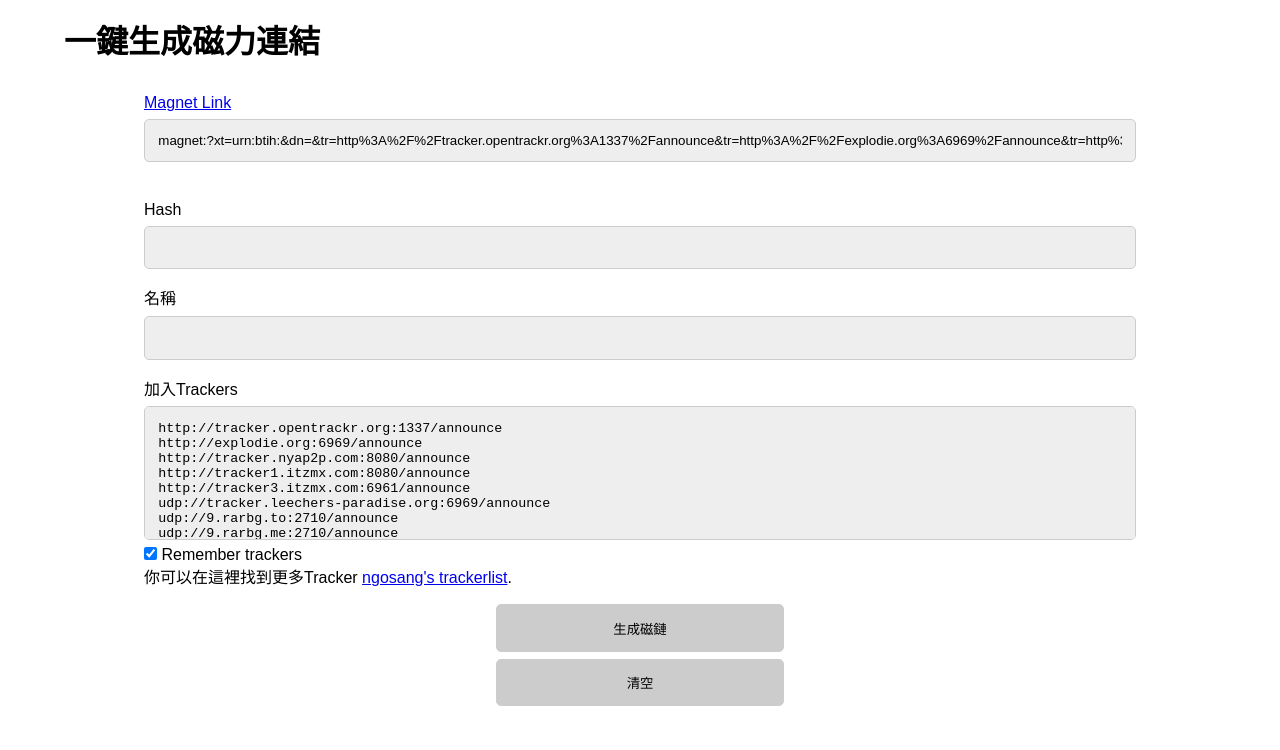
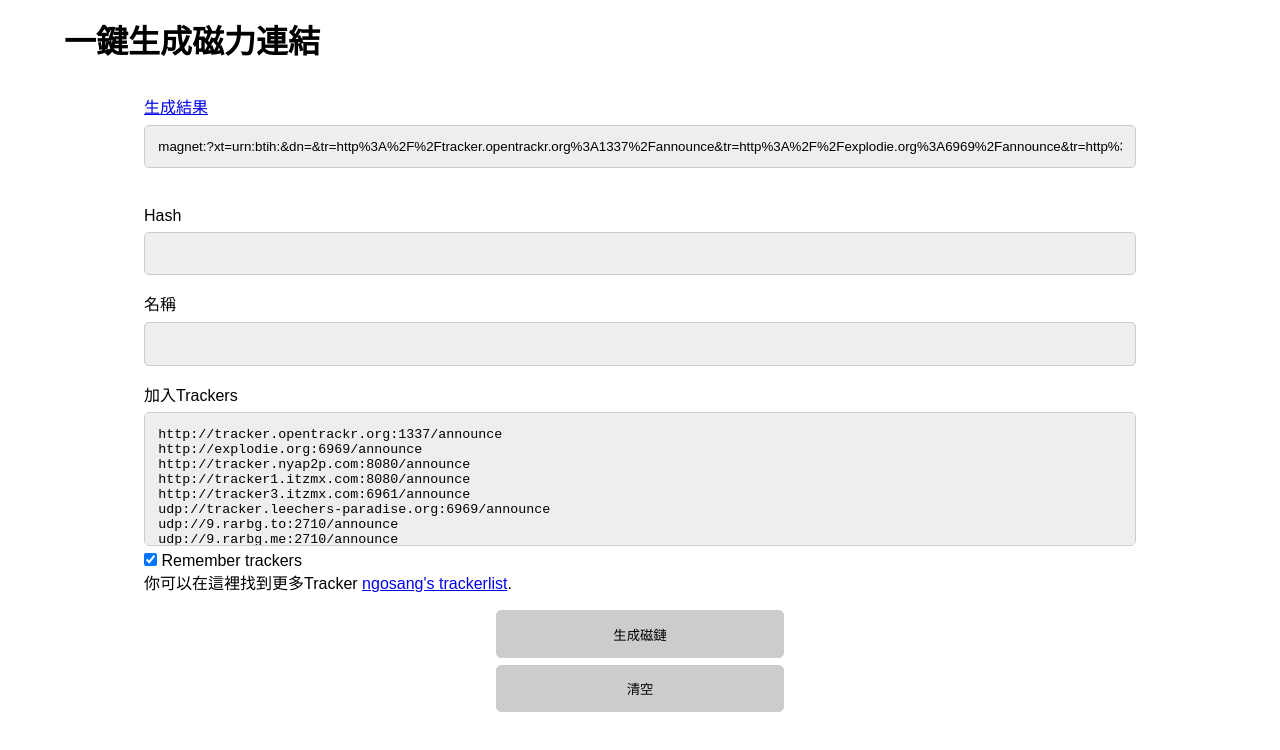
Before and after one commit to Eggsmemory/magnet-link-generator, a plain HTML site: page index.html in a window 1280 px wide. Both pictures are taken after a click on the button "生成磁鏈". Drawn offline with Linux system fonts and the light colour scheme.

Commit message:
Update index.html

```diff
--- a/index.html
+++ b/index.html
@@ -158,7 +158,7 @@ function generateMagnetLink() {
 		}
 	}
 
-	document.getElementById("labelmagnetlink").innerHTML = "<a href=\"" + magnetLink + "\">Magnet Link</a>";
+	document.getElementById("labelmagnetlink").innerHTML = "<a href=\"" + magnetLink + "\">生成結果</a>";
 	document.getElementById("magnetlink").value = magnetLink;
 }
 
```
